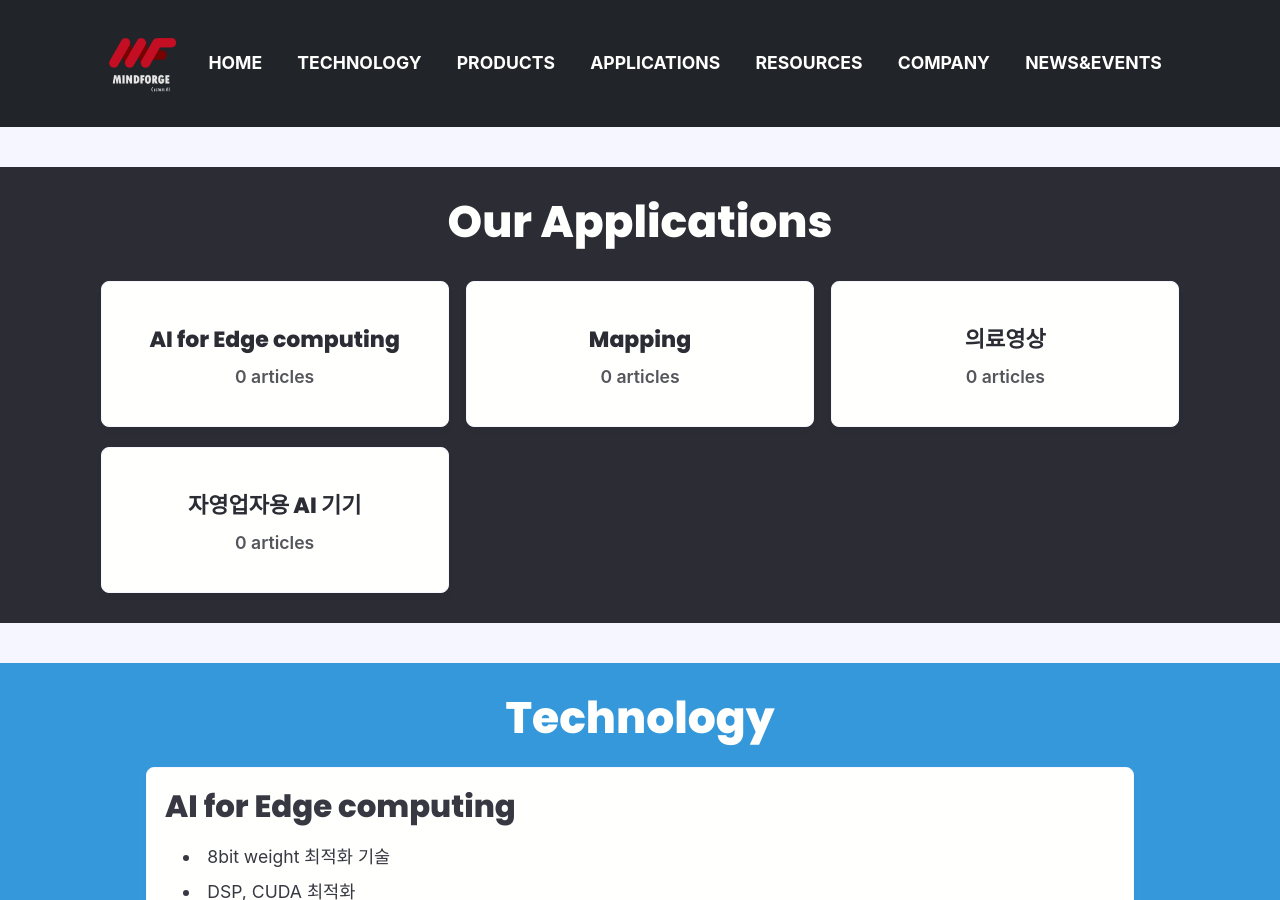
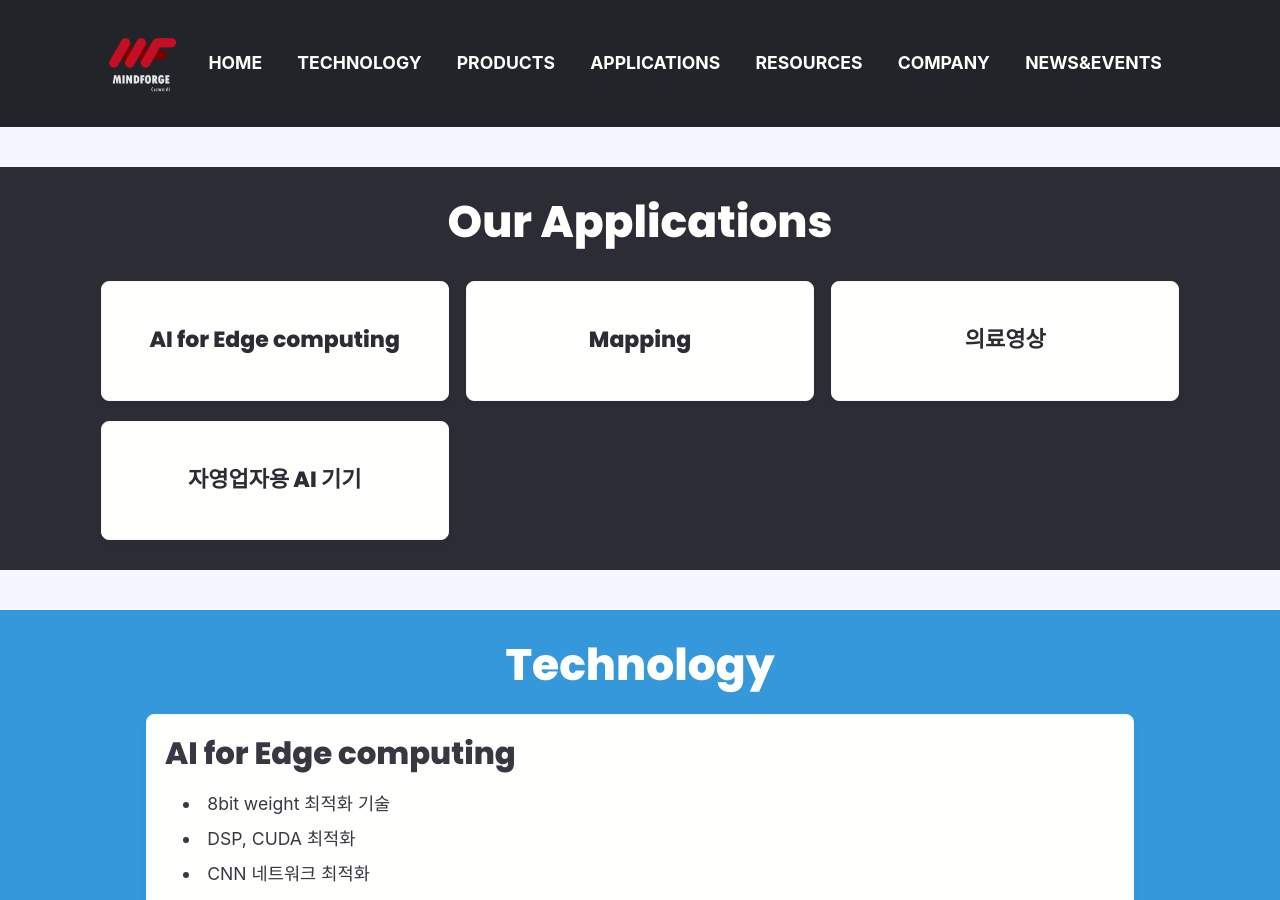
Before and after one commit to codebaragi23/mindforge, a Jekyll site: the page built from index.html, in a window 1280 px wide and 900 px high. Built offline with Jekyll 4.4.1, drawn with Linux system fonts in a browser that asks for light colours; nearby versions of some CDN libraries; some web fonts are replaced; comment, search, counter and statistics services are not loaded.

Commit message:
#remove text(number of articles)

```diff
--- a/_layouts/category.html
+++ b/_layouts/category.html
@@ -49,11 +49,11 @@
               <div class="card card-link">
                 <div class="card-body text-center my-4">
                   <h5 class="text-bold">{{ child.name }}</h5>
-                  {% if child.size == 1 %}
+                  <!-- {% if child.size == 1 %}
                   <p class="m-0">{{ num_articles }} article</p>
                   {% else %}
                   <p class="m-0">{{ num_articles }} articles</p>
-                  {% endif %}
+                  {% endif %} -->
                 </div>
               </div>
             </a>
--- a/_pages/applications.html
+++ b/_pages/applications.html
@@ -25,11 +25,11 @@
       <div class="card card-link">
         <div class="card-body text-center my-4">
           <h5 class="text-bold">{{ category.name }}</h5>
-          {% if category.size == 1 %}
+          <!-- {% if category.size == 1 %}
           <p class="m-0">{{ num_articles }} article</p>
           {% else %}
           <p class="m-0">{{ num_articles }} articles</p>
-          {% endif %}
+          {% endif %} -->
         </div>
       </div>
     </a>
--- a/index.html
+++ b/index.html
@@ -39,11 +39,11 @@
               <div class="card card-link">
                 <div class="card-body text-center my-4">
                   <h5 class="text-bold">{{ category.name }}</h5>
-                  {% if category.size == 1 %}
+                  <!-- {% if category.size == 1 %}
                   <p class="m-0">{{ num_articles }} article</p>
                   {% else %}
                   <p class="m-0">{{ num_articles }} articles</p>
-                  {% endif %}
+                  {% endif %} -->
                 </div>
               </div>
             </a>
```
